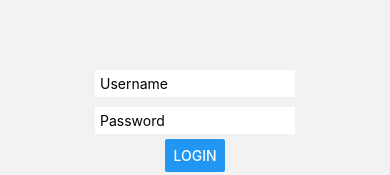
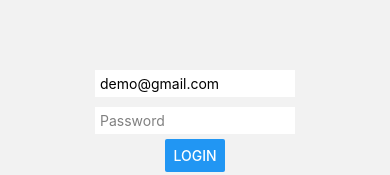
Before and after one commit to kennychu0510/react_native_playground, a React Native app: screen /Login in a window 390 px wide. Shown: the part 317-492 px from the top of the page. Built offline with nearby package versions, Linux system fonts and the light colour scheme; no server answers.

Commit message:
preset login details

```diff
--- a/src/pages/Login.tsx
+++ b/src/pages/Login.tsx
@@ -1,4 +1,4 @@
-import { Alert, Button, KeyboardAvoidingView, StyleSheet, Text, TextInput, View } from 'react-native';
+import { Alert, Button, KeyboardAvoidingView, SafeAreaView, StyleSheet, Text, TextInput, View } from 'react-native';
 import React, { useEffect, useState } from 'react';
 import { createUserWithEmailAndPassword, signInWithEmailAndPassword } from 'firebase/auth';
 import { Auth } from '../firebase';
@@ -8,8 +8,8 @@ import { StackActions } from '@react-navigation/native';
 import { Loading } from './Loading';
 
 export default function Login() {
-  const [email, setEmail] = useState('');
-  const [password, setPassword] = useState('');
+  const [email, setEmail] = useState('demo@gmail.com');
+  const [password, setPassword] = useState('abc123');
   const navigation = useNavigation<RootScreenNavigationProp>();
   const [isLoading, setIsLoading] = useState(false);
 
@@ -29,7 +29,7 @@ export default function Login() {
     createUserWithEmailAndPassword(Auth, email, password)
       .then(userCredential => {
         const user = userCredential.user;
-        // Alert.alert('Sign up success');
+        Alert.alert('Sign up success');
       })
       .catch(error => {
         console.log(error.message);
@@ -56,18 +56,22 @@ export default function Login() {
   }
 
   return (
+    <SafeAreaView style={{ flex: 1 }}>
       <KeyboardAvoidingView style={styles.container} behavior="padding">
+        <View style={{ flex: 1, justifyContent: 'center', alignItems: 'center' }}>
           <View style={styles.row}>
-        <TextInput style={styles.input} placeholder={'Username'} value={email} onChangeText={setEmail} autoCapitalize="none" />
+            <TextInput style={styles.input} placeholderTextColor="grey" placeholder={'Username'} value={email} onChangeText={setEmail} autoCapitalize="none" />
           </View>
           <View style={styles.row}>
-        <TextInput style={styles.input} placeholder={'Password'} secureTextEntry onChangeText={setPassword} />
+            <TextInput style={styles.input} placeholderTextColor="grey" placeholder={'Password'} secureTextEntry onChangeText={setPassword} />
           </View>
           <Button title={'Login'} onPress={handleLogin} />
           <View style={{ marginTop: 5 }} />
           <Button title={'Register'} onPress={handleSignUp} />
+        </View>
         {isLoading && <Loading />}
       </KeyboardAvoidingView>
+    </SafeAreaView>
   );
 }
 
```
Lines whose indentation alone changed are shown as unchanged.
